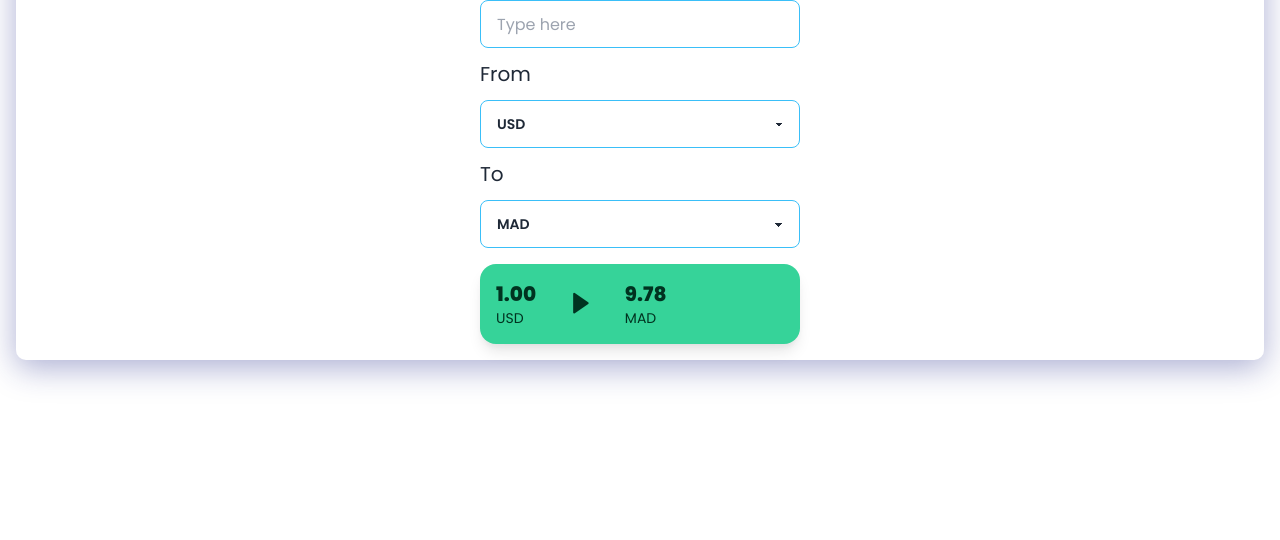
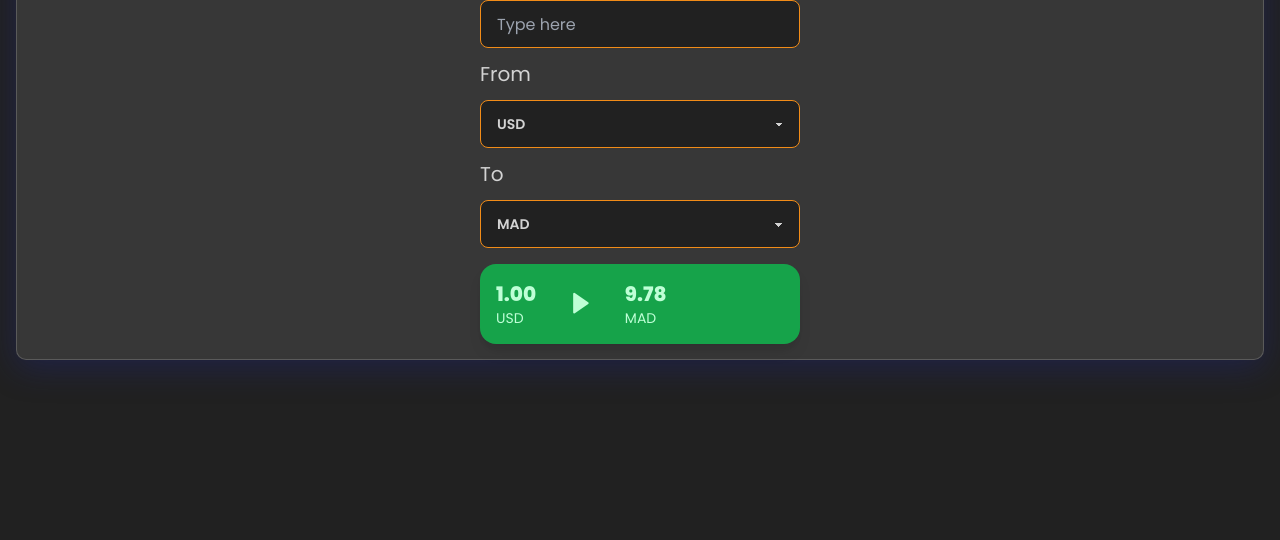
Before and after one commit to abdellatif-laghjaj/currency-converter, a plain HTML site: page index.html in a window 1280 px wide. Shown: the part 260-800 px from the top of the page. Drawn offline with nearby package versions, Linux system fonts and the light colour scheme.

Commit message:
update ui

```diff
--- a/index.html
+++ b/index.html
@@ -1,5 +1,5 @@
 <!DOCTYPE html>
-<html lang="en">
+<html lang="en" data-theme="halloween">
 
 <head>
     <meta charset="UTF-8">
@@ -17,10 +17,10 @@
     <div class="container">
         <header>
             <h1 class="text-2xl font-bold m-4 text-center">Currency Converter</h1>
-            <input type="text" placeholder="Type here" class="input input-bordered input-info w-full max-w-xs" />
+            <input type="text" placeholder="Type here" class="input input-bordered input-primary w-full max-w-xs" />
             <div class="currecny-menus">
                 <p class="my-3 text-xl">From</p>
-                <select class="select select-info w-full max-w-xs from-dropdow">
+                <select class="select select-primary w-full max-w-xs from-dropdow">
                     <option disabled>Select a currency</option>
                     <option selected>USD</option>
                     <option>MAD</option>
@@ -28,7 +28,7 @@
                 </select>
 
                 <p class="my-3 text-xl">To</p>
-                <select class="select select-info w-full max-w-xs to-dropdown">
+                <select class="select select-primary w-full max-w-xs to-dropdown">
                     <option disabled>Select a currency</option>
                     <option>USD</option>
                     <option selected>MAD</option>
```
